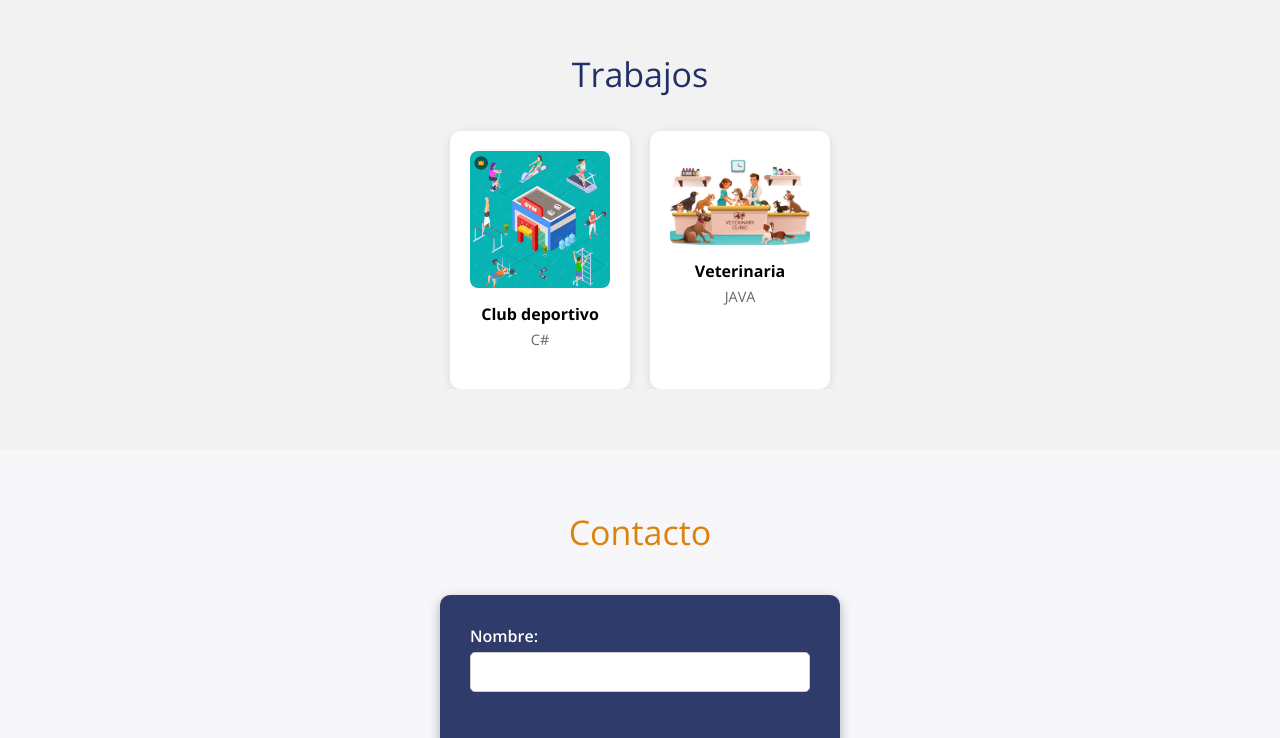
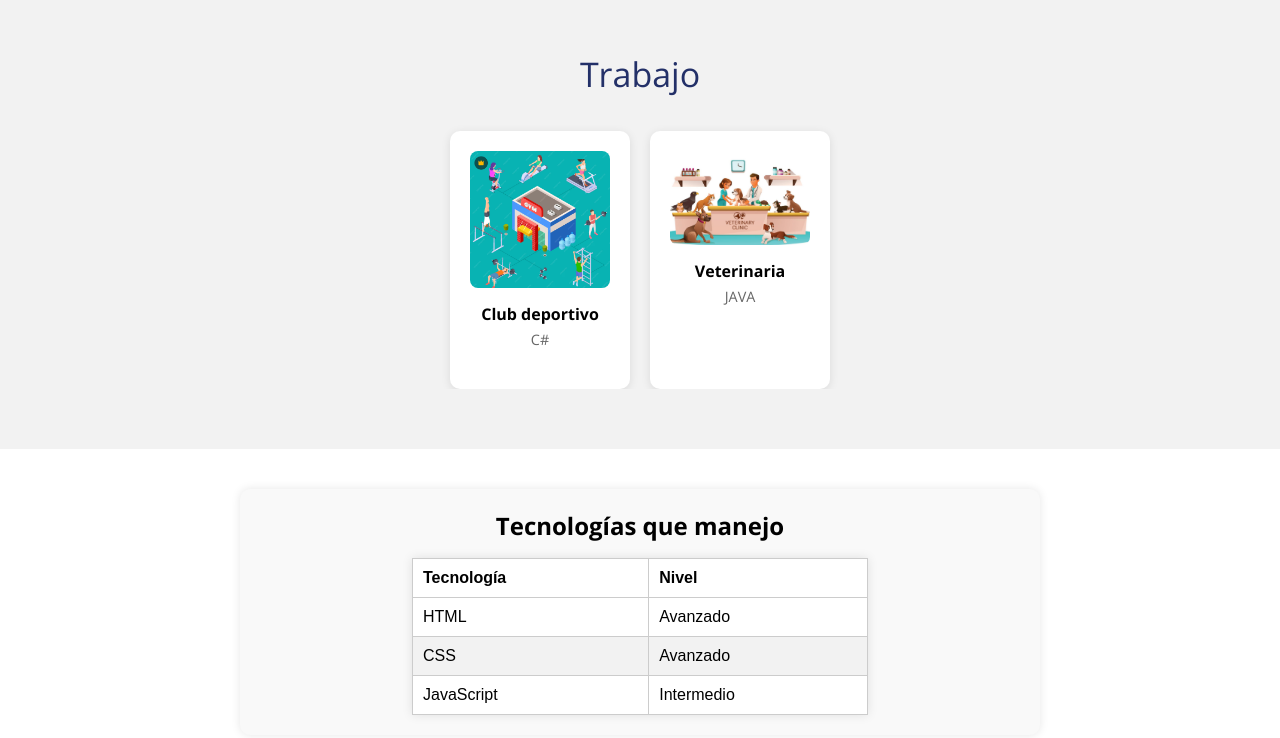
Before and after one commit to FabioNatanaelMora/Portafolio, a plain HTML site: page assets/index.html in a window 1280 px wide. Shown: the part 946-1684 px from the top of the page. Drawn offline with nearby package versions, Linux system fonts and the light colour scheme.

Commit message:
se agrego tabla de tecnologias

```diff
--- a/assets/CSS/styles.css
+++ b/assets/CSS/styles.css
@@ -134,6 +134,7 @@ header .menu a:hover {
   font-weight: 300; /* Peso de fuente más liviano */
   color: #233068; /* Color del título (azul oscuro) */
   text-align: center; /* Centra el texto */
+
 }
 
 .contenedor-trabajos {
@@ -306,19 +307,75 @@ footer .redes-sociales a.github {
 footer .redes-sociales a.github:hover {
   text-decoration: underline; /* Subraya el enlace al pasar el mouse */
 }
+.nav_links {
+  list-style-type: none;  /* Saca los puntos */
+  display: flex;          /* Muestra en fila */
+  gap: 20px;              /* Espacio entre ítems */
+  padding: 0;
+  margin: 0;
+}
+
+.nav_links li a {
+  text-decoration: none;
+  color: whitesmoke;
+  font-weight: bold;
+  transition: color 0.3s ease;
+}
+
+.nav_links li a:hover {
+  color: #007BFF;
+}
+.tabla_tecnologias {
+  width: 60%;
+  border-collapse: collapse;
+  margin:0 auto;
+  font-family: sans-serif;
+  box-shadow: 0 0 10px rgba(0,0,0,0.1);
+}
+
+.tabla_tecnologias th,
+.tabla_tecnologias td {
+  padding: 10px;
+  text-align: left;
+  border: 1px solid #ccc;
+}
+
+/* Filas pares */
+.tabla_tecnologias tr:nth-child(even) {
+  background-color: #f2f2f2;
+}
+
+/* Filas impares */
+.tabla_tecnologias tr:nth-child(odd) {
+  background-color: #ffffff;
+}
+.tecnologias {
+  margin: 40px auto;   /* Margen arriba y abajo, centrado horizontal */
+  padding: 20px;       /* Espacio interno */
+  max-width: 800px;    /* Ancho máximo del contenedor */
+  background-color: #f9f9f9;  /* Fondo suave opcional */
+  border-radius: 10px; /* Bordes redondeados para estética */
+  box-shadow: 0 0 10px rgba(0, 0, 0, 0.1); /* Sombra sutil */
+}
+
+.tecnologias h2 {
+  text-align: center;
+  margin-bottom: 1rem;
+}
+
 /*RESPONSIVIDAD*/
 
 /* Tablet horizontal */
 @media (max-width: 1080px) {
   .menu ul {
-    flex-direction: column;
+    flex-direction: row;
   }
 }
 
 /* Tablet vertical */
 @media (max-width: 768px) {
   .servicios {
-    flex-direction: column;
+    flex-direction: row;
   }
 }
 
@@ -328,16 +385,16 @@ footer .redes-sociales a.github:hover {
     font-size: 2rem;
   }
   .seccion h2 {
-    font-size: 1.5rem;
+    font-size: 1.2rem;
   }
 }
 
 /* Móvil 2 */
 @media (max-width: 375px) {
   form input, form textarea {
-    font-size: 0.9rem;
+    font-size: 0.6rem;
   }
   form button {
-    font-size: 0.9rem;
+    font-size: 0.6rem;
   }
 }
--- a/assets/index.html
+++ b/assets/index.html
@@ -18,7 +18,7 @@
   <header>
     <div class="contenedor">
       <nav class="menu">
-        <ul>
+        <ul class="nav_links">
           <li><a href="sobremi">Sobre mí</a></li>
           <li><a href="#que hago">Qué hago</a></li>
           <li><a href="tecnologias">Tecnología</a></li>
@@ -53,7 +53,7 @@
     </section>
     <section class="trabajos">
       <div class="contenedor">
-        <h3 class="titulo">Trabajos</h3>
+        <h3 class="titulo">Trabajo</h3>
         <div class="contenedor-trabajos">
           <div class="trabajo">
             <div class="trumb">
@@ -77,6 +77,31 @@
         </div>
       </div>
     </section>
+    <section class="tecnologias">
+      <h2>Tecnologías que manejo</h2>
+      <table class="tabla_tecnologias">
+        <thead>
+          <tr>
+            <th>Tecnología</th>
+            <th>Nivel</th>
+          </tr>
+        </thead>
+        <tbody>
+          <tr>
+            <td>HTML</td>
+            <td>Avanzado</td>
+          </tr>
+          <tr>
+            <td>CSS</td>
+            <td>Avanzado</td>
+          </tr>
+          <tr>
+            <td>JavaScript</td>
+            <td>Intermedio</td>
+          </tr>
+        </tbody>
+      </table>
+    </section>
     <footer>
       <section class="contacto">
         <div class="contenedor">
```
